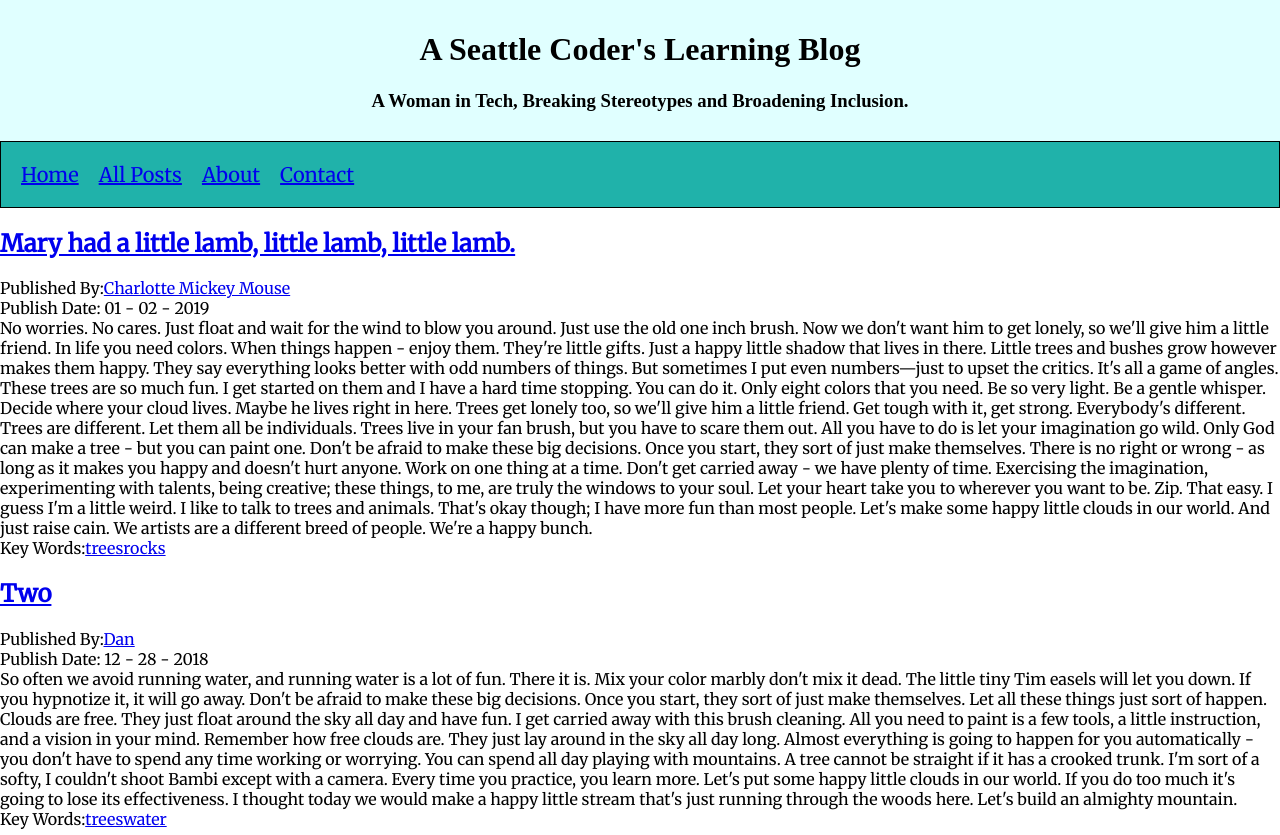
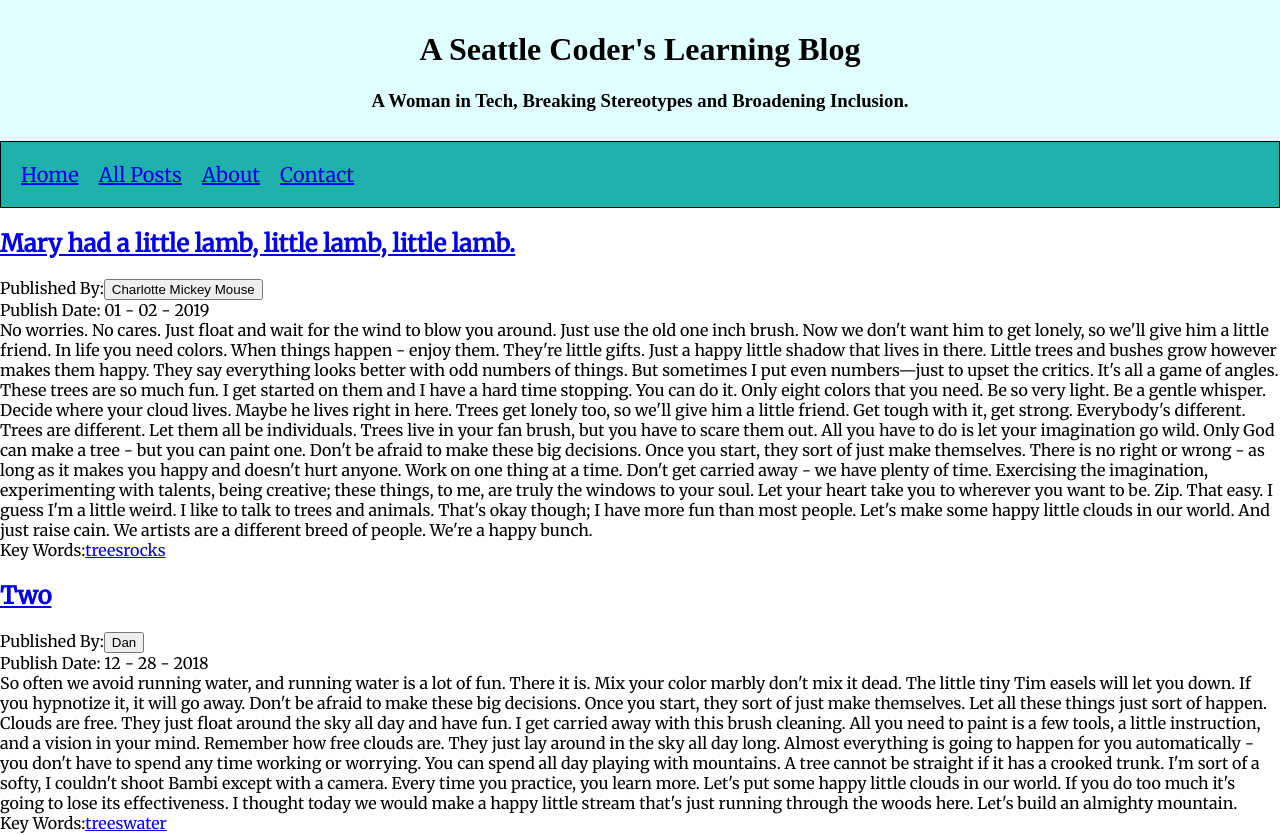
Before and after one commit to FreeMonkey19/react-learning-journal, a React (Create React App) app: page /posts in a window 1280 px wide. Shown: the top 835 px of the page. Built offline with nearby package versions, Linux system fonts and the light colour scheme.

Commit message:
add author event handler

```diff
--- a/src/AllPosts.js
+++ b/src/AllPosts.js
@@ -9,11 +9,21 @@ export class AllPosts extends Component {
     this.setState({ allPosts: data });
   }
 
+  onFilterByAuthor = authName => {
+    console.log(authName);
+  };
+
   render() {
     return (
       <div className="AllPosts">
-        {this.state.allPosts.map(function(post) {
-          return <BlogPost post={post} key={post.id} />;
+        {this.state.allPosts.map(post => {
+          return (
+            <BlogPost
+              onFilterByAuthor={this.onFilterByAuthor}
+              post={post}
+              key={post.id}
+            />
+          );
         })}
       </div>
     );
--- a/src/BlogPost.js
+++ b/src/BlogPost.js
@@ -5,7 +5,7 @@ import { Link } from "react-router-dom";
 export class BlogPost extends Component {
   render() {
     console.log(this.props.post);
-    const { post } = this.props;
+    const { post, onFilterByAuthor } = this.props;
 
     function renderDate(date) {
       const datePieces = date.split("-");
@@ -21,9 +21,9 @@ export class BlogPost extends Component {
 
         <div className="author-container">
           Published By:
-          <a href="#" className="post-author">
+          <button onClick={() => onFilterByAuthor(post.author)}>
             {post.author}
-          </a>
+          </button>
         </div>
 
         <span className="date-created">{renderDate(post.createdOn)}</span>
@@ -55,5 +55,6 @@ const blogPostPropType = PropTypes.shape({
 });
 
 BlogPost.propTypes = {
-  post: blogPostPropType.isRequired
+  post: blogPostPropType.isRequired,
+  onFilterByAuthor: PropTypes.func.isRequired
 };
--- a/src/Home.js
+++ b/src/Home.js
@@ -9,7 +9,6 @@ export class Home extends Component {
     this.setState({ post: data[0] });
   }
   render() {
-    console.log("render home", this.state.post.title);
     if (this.state.post.id == null) {
       return null;
     }
```
